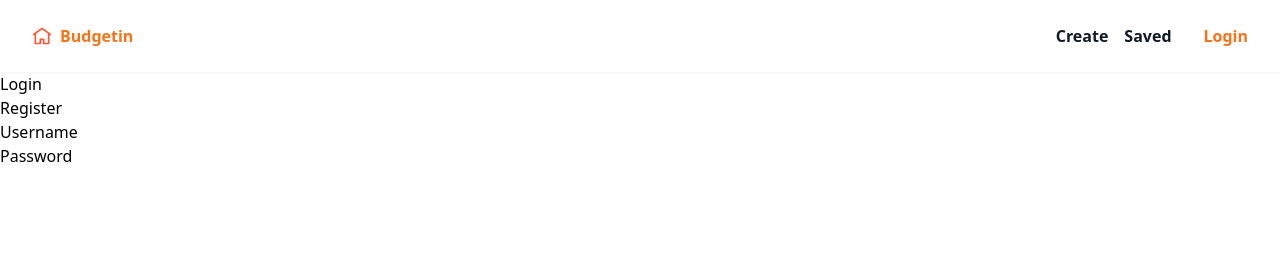
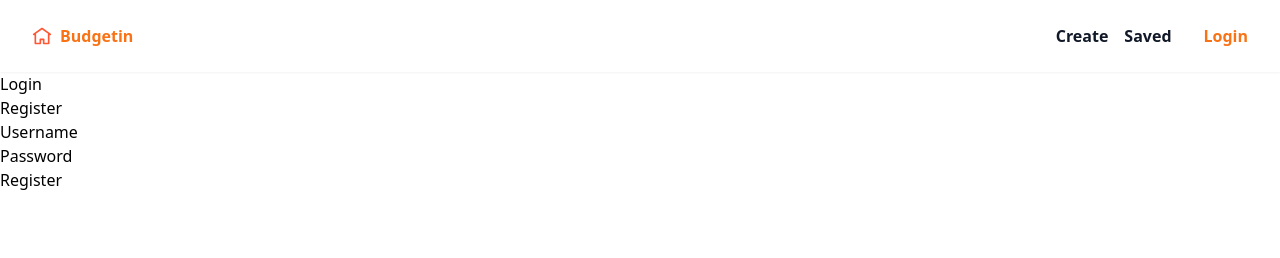
Before and after one commit to paresiqbal/mern-recipe, a React (Vite) app in the folder client/: page /Auth in a window 1280 px wide. Shown: the top 258 px of the page. Built offline with nearby package versions, Linux system fonts and the light colour scheme.

Commit message:
finis bone's of register

```diff
--- a/client/src/components/Register.tsx
+++ b/client/src/components/Register.tsx
@@ -27,6 +27,7 @@ export default function Register() {
           onChange={(e) => setPassword(e.target.value)}
         />
       </div>
+      <button type="submit">Register</button>
     </form>
   );
 }
```
